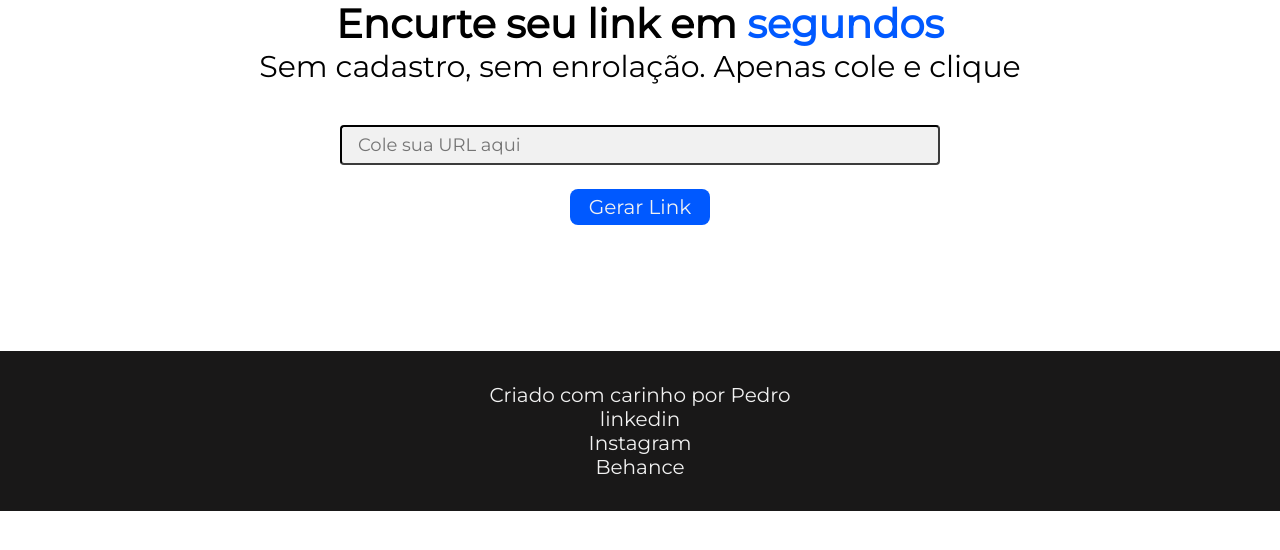
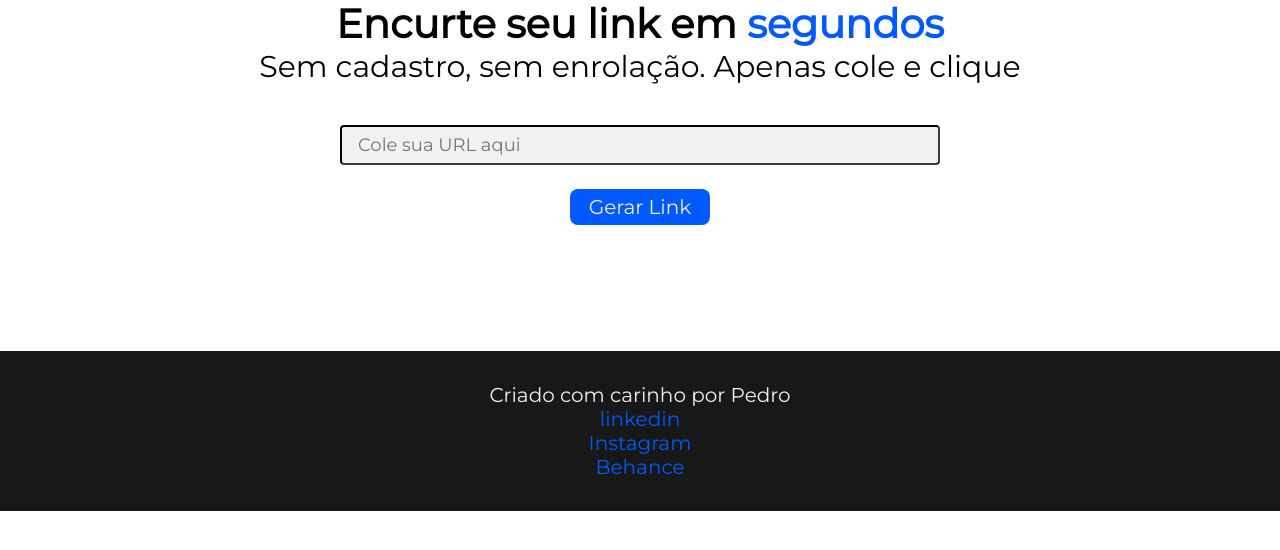
Before and after one commit to Pedro0911/quickurl, a Flask app: page / in a window 1280 px wide. Shown: the part 137-687 px from the top of the page. Run offline with Flask 3, Linux system fonts and the light colour scheme.

Commit message:
correção de erros

```diff
--- a/static/css/styles.css
+++ b/static/css/styles.css
@@ -73,7 +73,7 @@ footer{
 
 a{
     text-decoration: none;
-    color:#F1F1F1;
+    color:#0059FF;
 }
 
 .flask-app{
```
Also changed, not shown: database.db.
